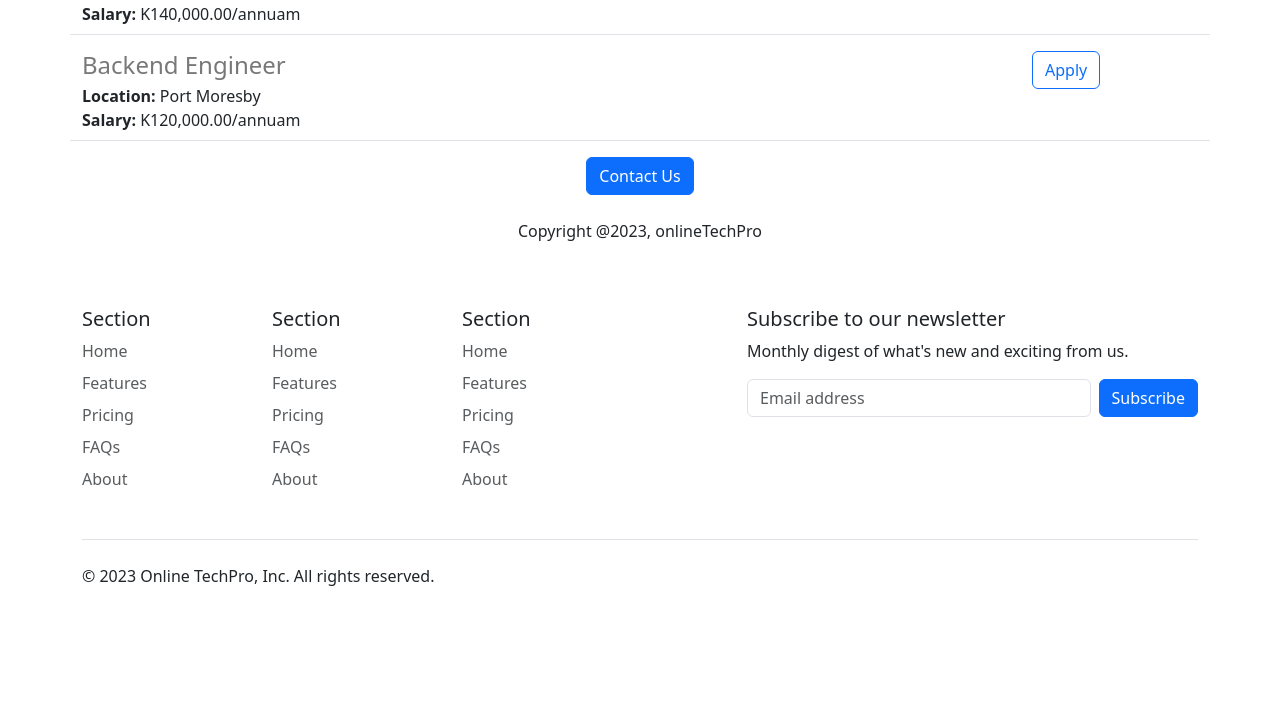
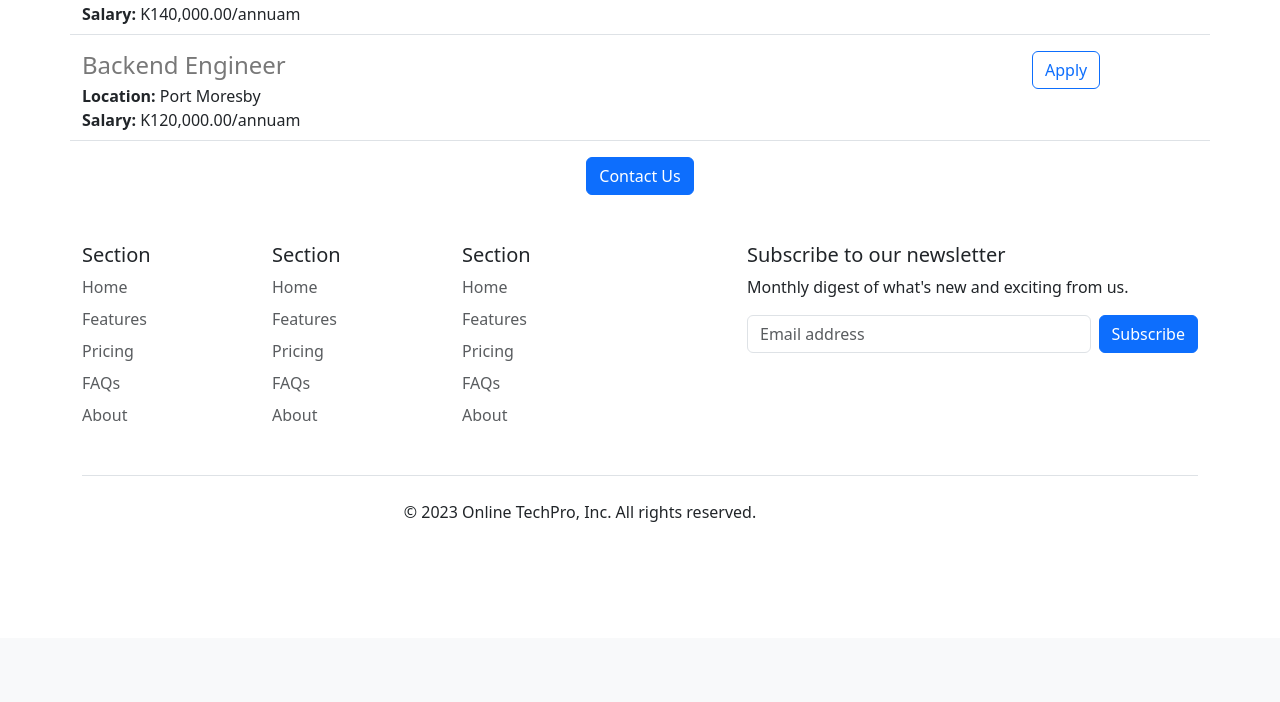
Before and after one commit to ChristopherNia/chris-career-website-v1, a Flask app: page / in a window 1280 px wide. Shown: the part 943-1645 px from the top of the page. After the commit the page ends 1465 px from the top, so only its background shows below. Run offline with Flask 3, Linux system fonts and the light colour scheme.

Commit message:
Edited footer

```diff
--- a/templates/footer.html
+++ b/templates/footer.html
@@ -47,7 +47,7 @@
       </div>
     </div>
 
-    <div class="d-flex flex-column flex-sm-row justify-content-between py-4 my-4 border-top">
+    <div class="d-flex flex-column flex-sm-row justify-content-center py-4 my-4 border-top">
       <p>&copy; 2023 Online TechPro, Inc. All rights reserved.</p>
       <ul class="list-unstyled d-flex">
         <li class="ms-3"><a class="link-body-emphasis" href="#"><svg class="bi" width="24" height="24"><use xlink:href="#twitter"/></svg></a></li>
--- a/templates/home.html
+++ b/templates/home.html
@@ -32,7 +32,6 @@
 
         <div class="text-center">
           <button type="button" class="btn btn-primary">Contact Us</button>
-          <p class="mt-4">Copyright @2023, onlineTechPro</p>
         </div>
 
       </div>
```
